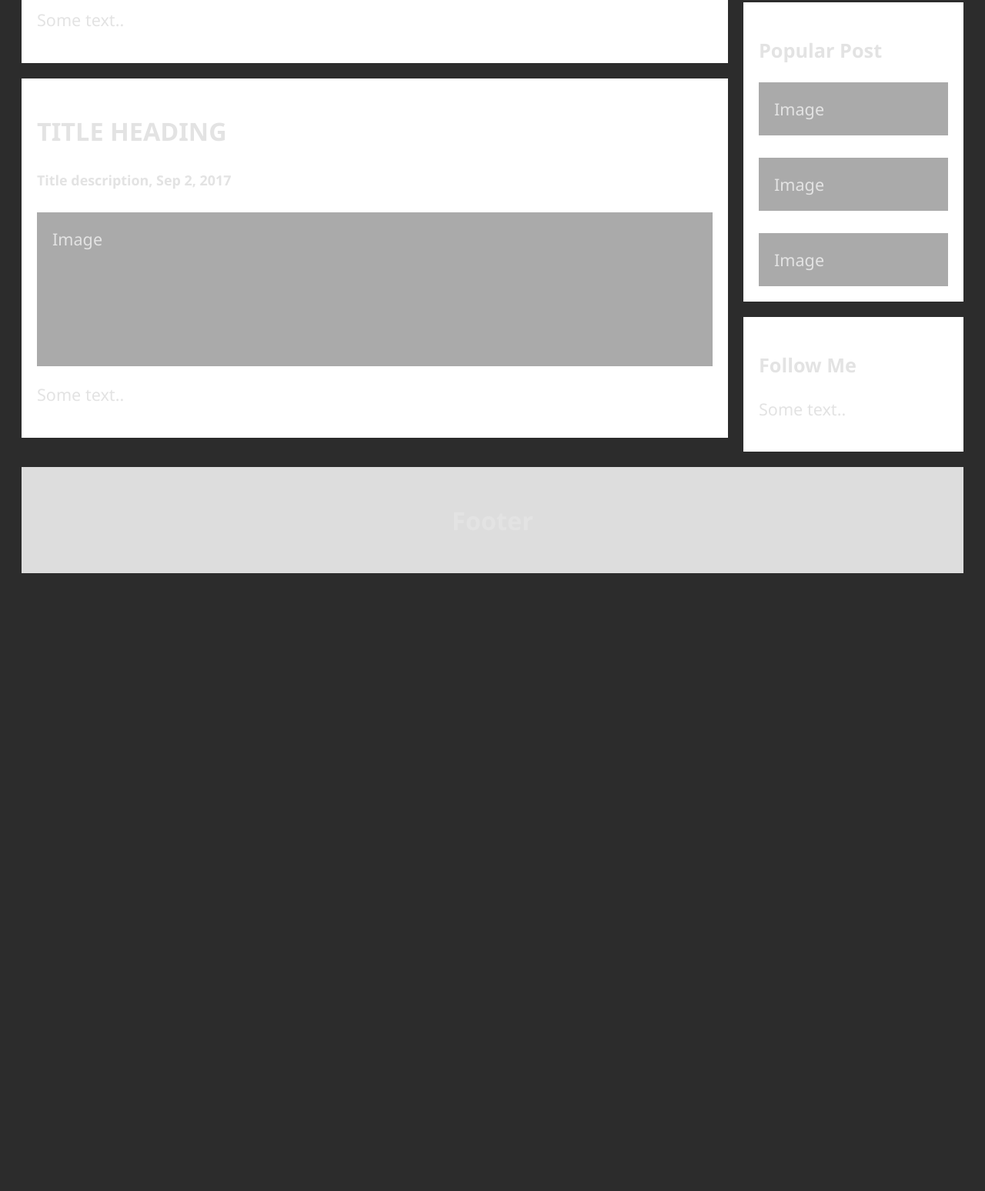
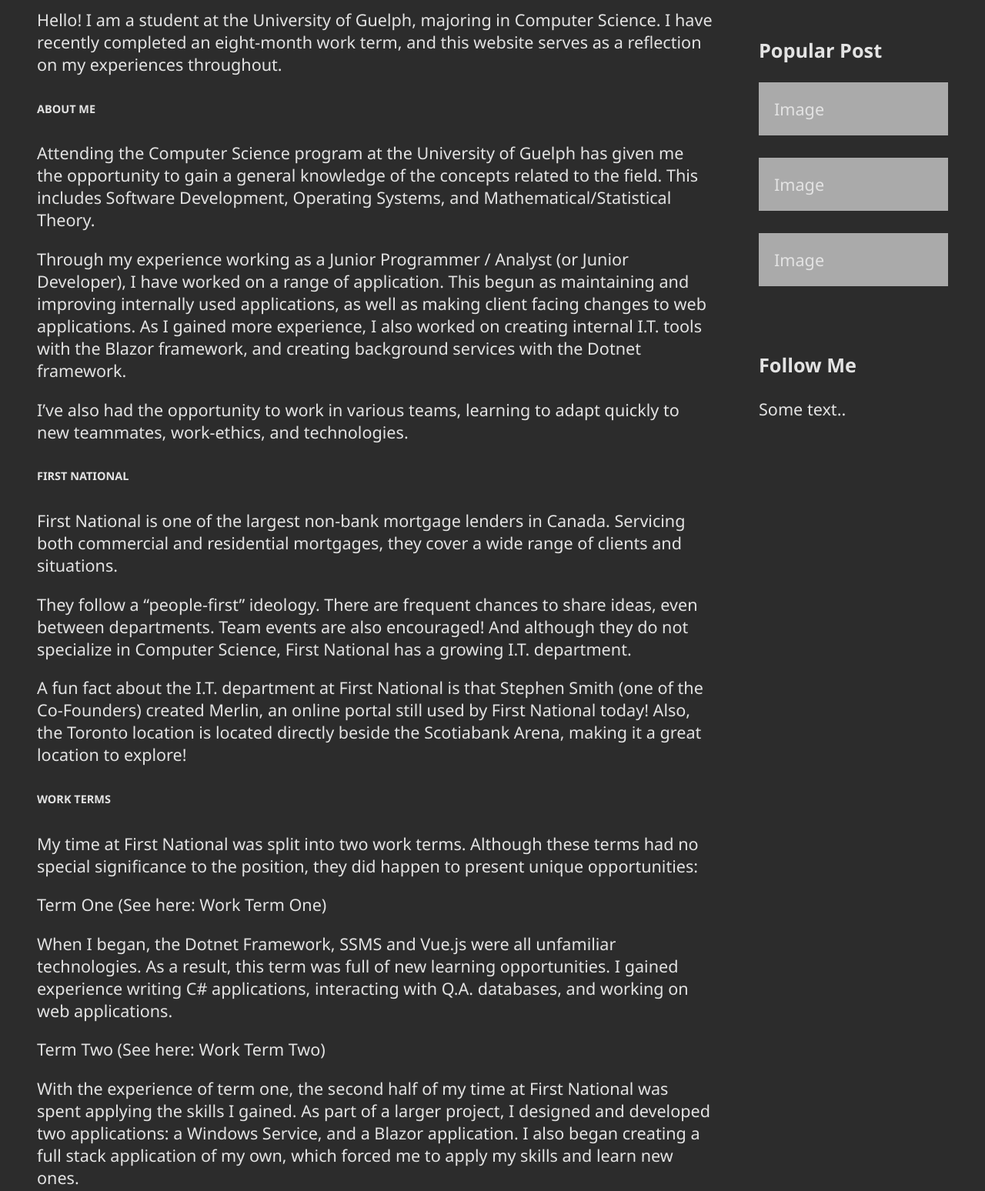
Before and after one commit to Ben-SaundersHenning/Ben-SaundersHenning.github.io, a plain HTML site: page index.html in a window 1280 px wide. Shown: the part 675-2223 px from the top of the page at 77% size. Before the commit the page ends 1448 px from the top, so only its background shows below. Drawn offline with nearby package versions, Linux system fonts and the light colour scheme.

Commit message:
Add text

```diff
--- a/index.html
+++ b/index.html
@@ -13,10 +13,24 @@
     <div class="row">
       <div class="leftcolumn">
         <div class="card">
-          <h2>TITLE HEADING</h2>
-          <h5>Title description, Dec 7, 2017</h5>
+          <h2>Ben Saunders-Henning</h2>
+          <h5>bsaund03@uoguelph.ca</h5>
           <div class="fakeimg" style="height:200px;">Image</div>
-          <p>Some text..</p>
+          <p>Hello! I am a student at the University of Guelph, majoring in Computer Science. I have recently completed an eight-month work term, and this website serves as a reflection on my experiences throughout.</p>
+          <h6>ABOUT ME</h6>
+          <p>Attending the Computer Science program at the University of Guelph has given me the opportunity to gain a general knowledge of the concepts related to the field. This includes Software Development, Operating Systems, and Mathematical/Statistical Theory.</p>
+          <p>Through my experience working as a Junior Programmer / Analyst (or Junior Developer), I have worked on a range of application. This begun as maintaining and improving internally used applications, as well as making client facing changes to web applications. As I gained more experience, I also worked on creating internal I.T. tools with the Blazor framework, and creating background services with the Dotnet framework.</p>
+          <p>I’ve also had the opportunity to work in various teams, learning to adapt quickly to new teammates, work-ethics, and technologies.</p>
+          <h6>FIRST NATIONAL</h6>
+          <p>First National is one of the largest non-bank mortgage lenders in Canada. Servicing both commercial and residential mortgages, they cover a wide range of clients and situations.</p>
+          <p>They follow a “people-first” ideology. There are frequent chances to share ideas, even between departments. Team events are also encouraged! And although they do not specialize in Computer Science, First National has a growing I.T. department.</p>
+          <p>A fun fact about the I.T. department at First National is that Stephen Smith (one of the Co-Founders) created Merlin, an online portal still used by First National today! Also, the Toronto location is located directly beside the Scotiabank Arena, making it a great location to explore!</p>
+          <h6>WORK TERMS</h6>
+          <p>My time at First National was split into two work terms. Although these terms had no special significance to the position, they did happen to present unique opportunities:</p>
+          <p>Term One (See here: Work Term One)</p>
+          <p>When I began, the Dotnet Framework, SSMS and Vue.js were all unfamiliar technologies. As a result, this term was full of new learning opportunities. I gained experience writing C# applications, interacting with Q.A. databases, and working on web applications.</p>
+          <p>Term Two (See here: Work Term Two)</p>
+          <p>With the experience of term one, the second half of my time at First National was spent applying the skills I gained. As part of a larger project, I designed and developed two applications: a Windows Service, and a Blazor application. I also began creating a full stack application of my own, which forced me to apply my skills and learn new ones.</p>
         </div>
         <div class="card">
           <h2>TITLE HEADING</h2>
--- a/static/css/style.css
+++ b/static/css/style.css
@@ -29,7 +29,7 @@ focus-box {
     padding: 30px;
     font-size: 40px;
     text-align: center;
-    background: white;
+    background: #2C2C2C;
 }
 
 /* Create two unequal columns that floats next to each other */
@@ -55,7 +55,7 @@ focus-box {
 
 /* Add a card effect for articles */
 .card {
-    background-color: white;
+    background-color: #2C2C2C;
     padding: 20px;
     margin-top: 20px;
 }
```
